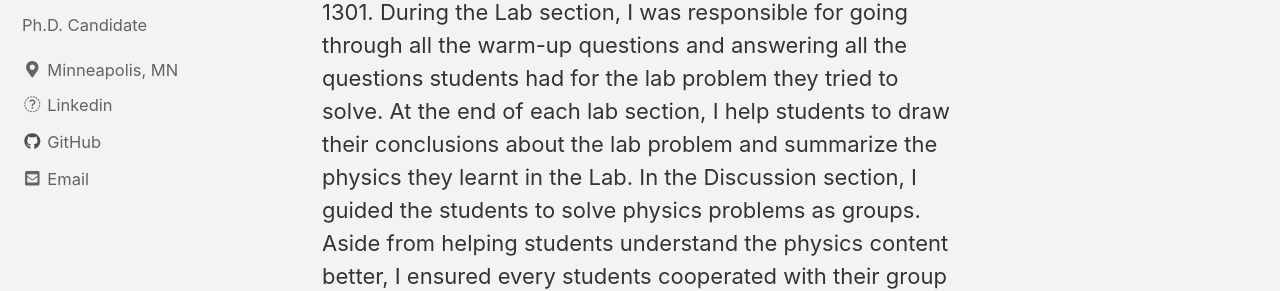
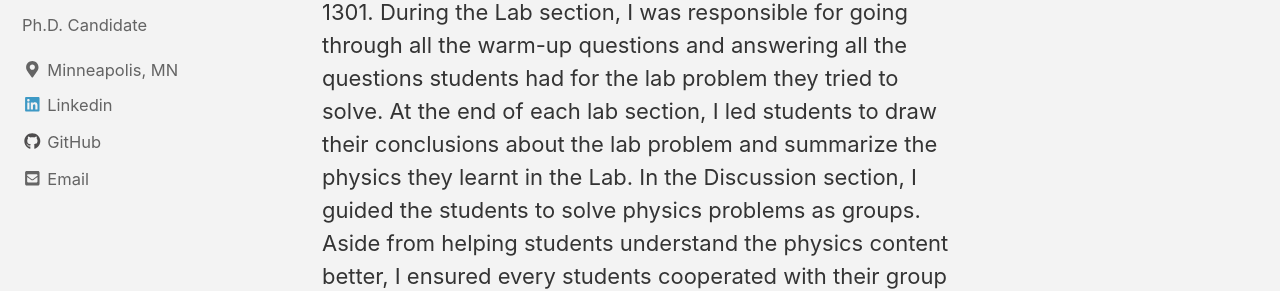
Before and after one commit to TianbaiCui/tianbaicui.github.io, a Jekyll site: the page built from _pages/Teaching.md, in a window 1280 px wide and 900 px high, scrolled down 948 px. Shown: the part 360-651 px from the top of the window. Built offline with Jekyll 4.4.1, drawn with Linux system fonts in a browser that asks for light colours; nearby versions of some CDN libraries; some of the changed text lies outside the part shown.

Commit message:
Modify teaching

```diff
--- a/_config.yml
+++ b/_config.yml
@@ -110,7 +110,7 @@ author:
       icon: "fas fa-fw fa-envelope-square"
       #url: mailto:tianbaicui@gmail.com
     - label: "Linkedin"
-      icon: "fab fa-fw fa-linkedin-square"
+      icon: "fab fa-fw fa-linkedin"
       url: "https://www.linkedin.com/in/tianbai-cui"
     - label: "Website"
       icon: "fas fa-fw fa-link"
--- a/_pages/Teaching.md
+++ b/_pages/Teaching.md
@@ -5,7 +5,7 @@ header:
   image: "/assets/images/Venice_2.jpg"
 ---
 I served as a teaching assistant (TA) at the physics department of University of Minnesota from 2013 Fall to 2016 Spring.
-I led Lab and Discussion sections for PHYS 1201 & 1301. During the Lab section, I was responsible for going through all the warm-up questions and answering all the questions students had for the lab problem they tried to solve. At the end of each lab section, I help students to draw their conclusions about the lab problem and summarize the physics they learnt in the Lab. In the Discussion section, I guided the students to solve physics problems as groups. Aside from helping students understand the physics content better, I ensured every students cooperated with their group members coherently.
+I led Lab and Discussion sections for PHYS 1201 & 1301. During the Lab section, I was responsible for going through all the warm-up questions and answering all the questions students had for the lab problem they tried to solve. At the end of each lab section, I led students to draw their conclusions about the lab problem and summarize the physics they learnt in the Lab. In the Discussion section, I guided the students to solve physics problems as groups. Aside from helping students understand the physics content better, I ensured every students cooperated with their group members coherently.
 For PHYS 2601, besides leading a Discussion section and grading, I wrote solutions for all the homework assignments, discussion problems, quizzes and exams. All the homework assignments were taken from the problems in the textbook [Quantum Physics of Atoms, Molecules, Solids, Nuclei and Particles](https://www.amazon.com/Quantum-Physics-Molecules-Solids-Particles/dp/047187373X/ref=sr_1_1?ie=UTF8&qid=1507669735&sr=8-1&keywords=quantum+physics+of+atoms+molecules+solids+nuclei+and+particles) *by Robert Eisberg and Robert Resnick*.
 For PHYS 4511 and 8001, I was responsible for grading all the homework and quizzes.
 
```
